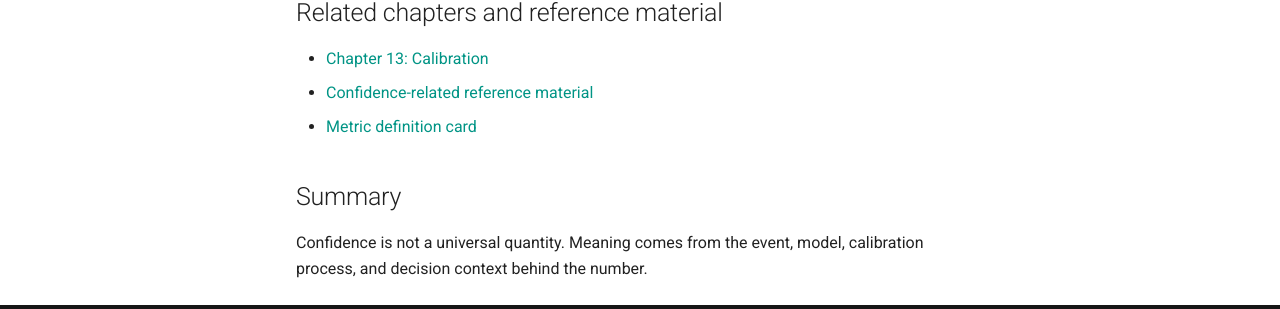
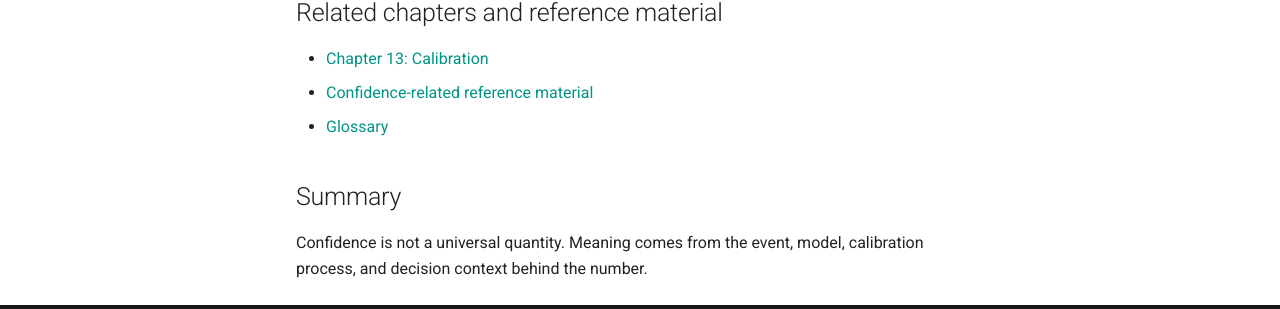
Before and after one commit to dermot-r-cochran/applied-statistics-for-AI-engineers, an MkDocs documentation site: the page built from docs/part-iv-confidence-across-ai-pipelines/12-what-does-confidence-mean.md, in a window 1280 px wide and 900 px high, scrolled down 980 px. Shown: the part 550-859 px from the top of the window. Built offline with MkDocs 1.6.1 and Material for MkDocs 9.7.7, drawn with Linux system fonts in a browser that asks for light colours.

Commit message:
Refine confidence chapter appendix links
Co-authored-by: dermot-r-cochran <56913671+dermot-r-cochran@users.noreply.github.com>

```diff
--- a/docs/part-iv-confidence-across-ai-pipelines/12-what-does-confidence-mean.md
+++ b/docs/part-iv-confidence-across-ai-pipelines/12-what-does-confidence-mean.md
@@ -39,7 +39,7 @@ Project Frog contrasts extraction, classification, evidence retrieval, and expla
 
 - [Chapter 13: Calibration](13-calibration.md)
 - [Confidence-related reference material](../appendices/confidence-reference.md)
-- [Metric definition card](../appendices/metric-definition-card.md)
+- [Glossary](../appendices/glossary.md)
 
 
 ## Summary
```
